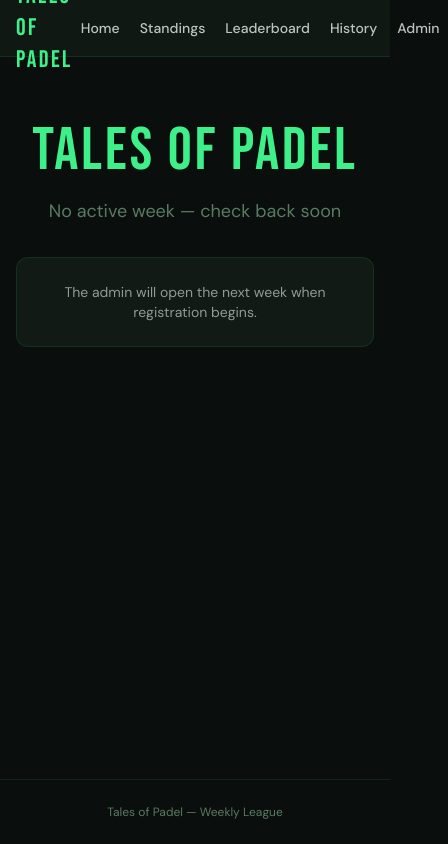
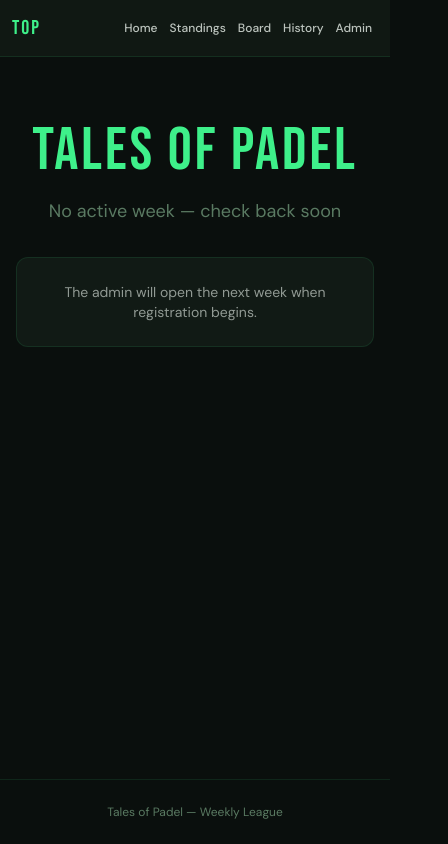
Before and after one commit to cyrilmatarc-alt/tales-of-padel, a Next.js app: page / in a window 390 px wide. Shown: the whole page, 448 px wide, since content can reach past the window. Built offline with nearby package versions, Linux system fonts and the light colour scheme; no server answers; the database is empty.

Commit message:
Fix navbar layout on mobile

```diff
--- a/app/layout.tsx
+++ b/app/layout.tsx
@@ -30,17 +30,18 @@ export default function RootLayout({
     <html lang="en" className={`${bebasNeue.variable} ${dmSans.variable} h-full`}>
       <body className="min-h-screen flex flex-col">
         <nav className="sticky top-0 z-40 bg-surface/95 backdrop-blur border-b border-accent/10">
-          <div className="max-w-6xl mx-auto px-4 sm:px-6 h-14 flex items-center justify-between">
+          <div className="max-w-6xl mx-auto px-3 sm:px-6 h-14 flex items-center justify-between gap-2">
             <Link
               href="/"
-              className="font-display text-2xl text-accent tracking-widest hover:text-accent/80 transition-colors"
+              className="font-display text-accent tracking-widest hover:text-accent/80 transition-colors shrink-0 text-xl sm:text-2xl"
             >
-              TALES OF PADEL
+              <span className="sm:hidden">TOP</span>
+              <span className="hidden sm:inline">TALES OF PADEL</span>
             </Link>
-            <div className="flex items-center gap-1 sm:gap-4">
+            <div className="flex items-center gap-0 sm:gap-2">
               <NavLink href="/">Home</NavLink>
               <NavLink href="/standings">Standings</NavLink>
-              <NavLink href="/leaderboard">Leaderboard</NavLink>
+              <NavLink href="/leaderboard" mobileLabel="Board">Leaderboard</NavLink>
               <NavLink href="/history">History</NavLink>
               <NavLink href="/admin" className="text-muted hover:text-text">
                 Admin
@@ -61,17 +62,24 @@ function NavLink({
   href,
   children,
   className = '',
+  mobileLabel,
 }: {
   href: string
   children: React.ReactNode
   className?: string
+  mobileLabel?: string
 }) {
   return (
     <Link
       href={href}
-      className={`text-text/80 hover:text-accent transition-colors text-sm font-medium px-2 py-1 rounded hover:bg-accent/5 ${className}`}
+      className={`text-text/80 hover:text-accent transition-colors text-xs sm:text-sm font-medium px-1.5 sm:px-2 py-1 rounded hover:bg-accent/5 ${className}`}
     >
-      {children}
+      {mobileLabel ? (
+        <>
+          <span className="sm:hidden">{mobileLabel}</span>
+          <span className="hidden sm:inline">{children}</span>
+        </>
+      ) : children}
     </Link>
   )
 }
```
